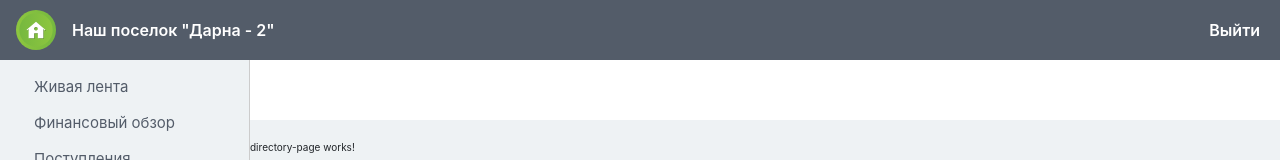
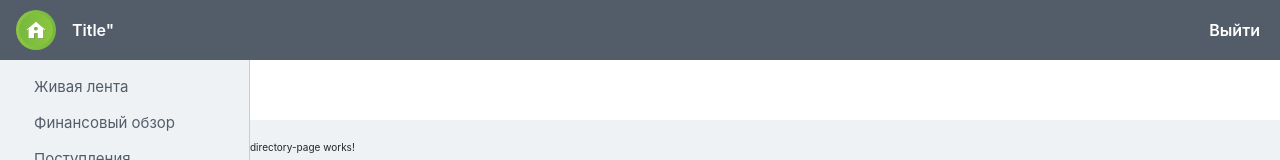
Before and after one commit to yuryvakolov/fullstack-village, an Angular app in the folder client/: page /directory in a window 1280 px wide. Shown: the top 160 px of the page. Built offline with nearby package versions, Linux system fonts and the light colour scheme; sample sign-in values are in the browser's storage.

Commit message:
Update header-toolbar.component.html

```diff
--- a/client/src/app/components/complex-components/header-toolbar/header-toolbar.component.html
+++ b/client/src/app/components/complex-components/header-toolbar/header-toolbar.component.html
@@ -7,7 +7,7 @@
   <a
     class="link home"
     (click)="onHome($event)"
-  >Наш поселок "Дарна - 2"</a>
+  >Title"</a>
   <div class="spacer"></div>
   <a
      class="link logout"
```
